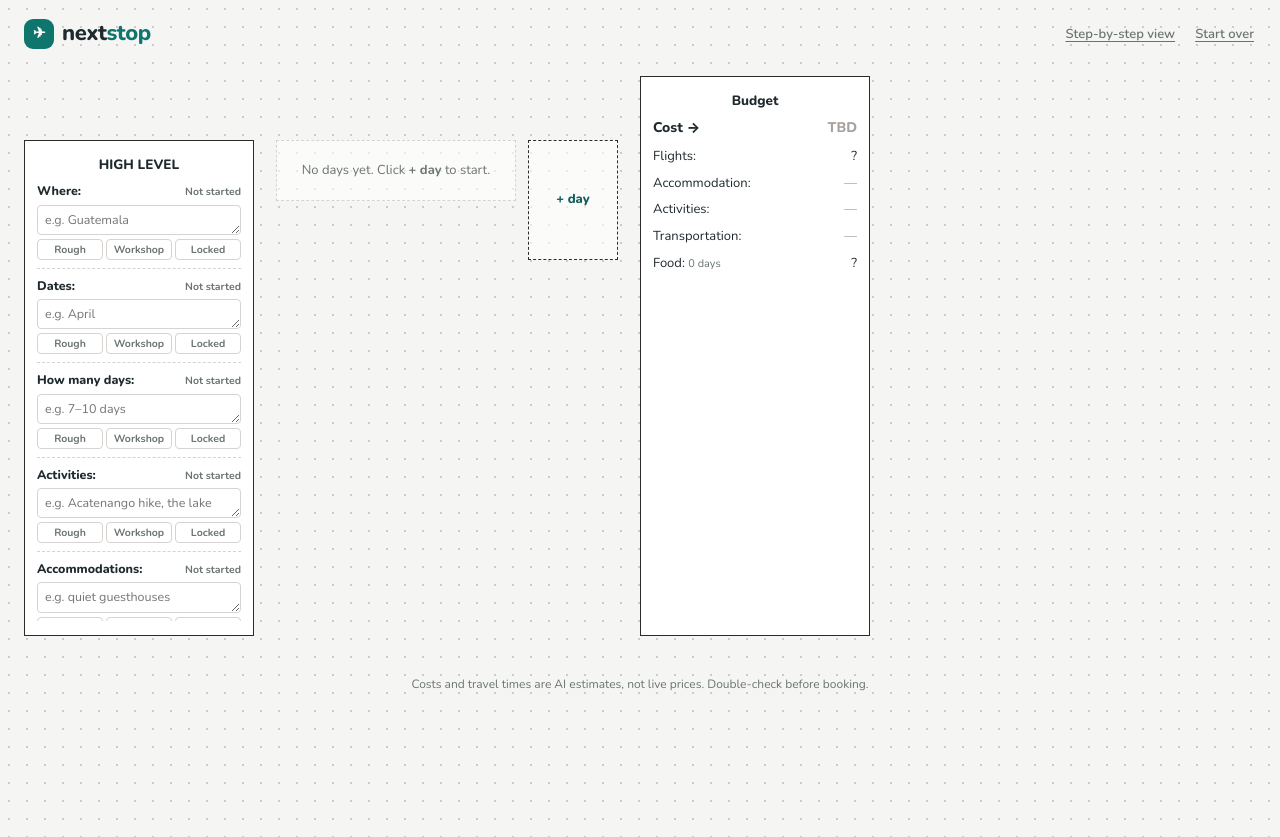
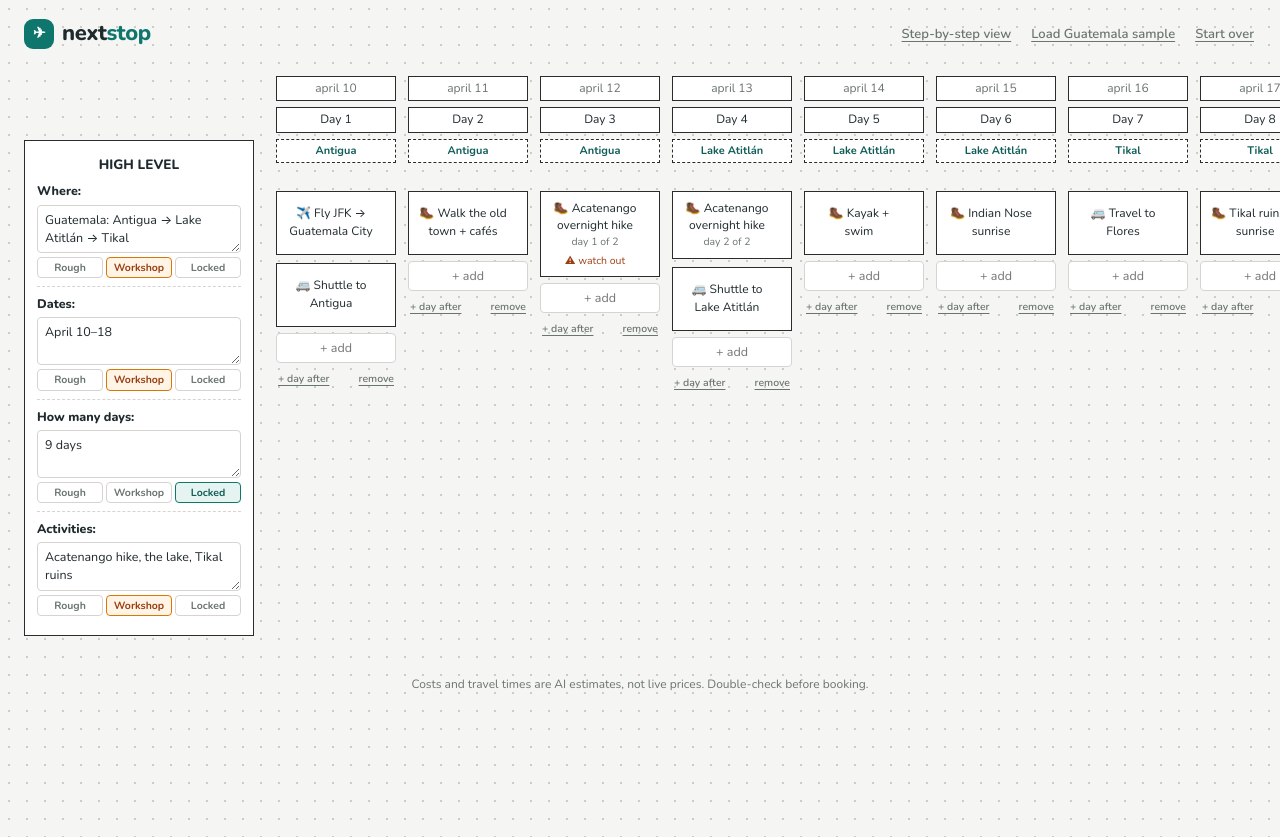
Before and after one commit to building-with-ai-f26/cp4449-project1, a Flask app: page /calendar in a window 1280 px wide. Shown: the top 837 px of the page. Run offline with Flask 3, Linux system fonts and the light colour scheme.

Commit message:
Calendar: dummy Guatemala trip (shown on first visit, or via 'Load Guatemala sample')
Co-Authored-By: Claude Opus 5.5 <noreply@anthropic.com>

```diff
--- a/templates/calendar.html
+++ b/templates/calendar.html
@@ -127,6 +127,7 @@
     <div class="logo"><span class="logo-mark" aria-hidden="true">✈︎</span><div>next<span>stop</span></div></div>
     <div class="header-links">
       <a class="link-btn" href="/">Step-by-step view</a>
+      <button class="link-btn" onclick="loadSample()">Load Guatemala sample</button>
       <button class="link-btn" onclick="startOver()">Start over</button>
     </div>
   </header>
@@ -166,6 +167,36 @@
     flights: null, foodPerDay: 0, suggestedDays: null,
     saved: null,       // snapshot from "Save this version", used for ripple flags
   });
+  // Dummy Guatemala trip, so there's something to look at. Shown when nothing is saved yet.
+  function samplePlan() {
+    let n = 0;
+    const it = (title, kind, leg, est_cost, extra = {}) => ({ uid: "s" + n++, id: "s" + n, part: 1, of: 1, title, kind, leg, est_cost, ...extra });
+    const hike = { id: "hike", of: 2, kind: "activity", leg: "Antigua", title: "Acatenango overnight hike",
+                   watch_out: "Gets below freezing at the top: rent a jacket" };
+    return {
+      ...emptyPlan(),
+      where: "Guatemala: Antigua → Lake Atitlán → Tikal", when: "April 10–18", length: "9 days",
+      what: "Acatenango hike, the lake, Tikal ruins", stay: "Cheap guesthouses, one lakeside", flightsNote: "From JFK, cheapest round trip",
+      budget: "~$1,200 total",
+      stages: { where: 2, dates: 2, length: 3, activities: 2, stay: 2, flights: 1, budget: 2 },
+      origin: "New York", startDate: "2027-04-10",
+      legs: { "Antigua": { nightly: 35, order: 0 }, "Lake Atitlán": { nightly: 50, order: 1 }, "Tikal": { nightly: 35, order: 2 } },
+      flights: { route: "JFK ⇄ Guatemala City", est_cost: 480 },
+      foodPerDay: 15,
+      days: [
+        { items: [it("Fly JFK → Guatemala City", "flight", "Antigua", 0), it("Shuttle to Antigua", "transport", "Antigua", 30)] },
+        { items: [it("Walk the old town + cafés", "activity", "Antigua", 20)] },
+        { items: [{ ...hike, uid: "h1", part: 1, est_cost: 90 }] },
+        { items: [{ ...hike, uid: "h2", part: 2, est_cost: 0 }, it("Shuttle to Lake Atitlán", "transport", "Lake Atitlán", 25)] },
+        { items: [it("Kayak + swim", "activity", "Lake Atitlán", 25)] },
+        { items: [it("Indian Nose sunrise", "activity", "Lake Atitlán", 15)] },
+        { items: [it("Travel to Flores", "transport", "Tikal", 60)] },
+        { items: [it("Tikal ruins at sunrise", "activity", "Tikal", 50)] },
+        { items: [it("Fly home", "flight", "Tikal", 0)] },
+      ],
+    };
+  }
+
   let plan = load();
   let nextId = Date.now();
   const uid = () => String(nextId++);
@@ -180,7 +211,7 @@
 
   function load() {
     try { const s = JSON.parse(localStorage.getItem(STORE)); if (s && Array.isArray(s.days)) return { ...emptyPlan(), ...s, stages: s.stages || {} }; } catch (e) {}
-    return emptyPlan();
+    return samplePlan();
   }
   function save() { try { localStorage.setItem(STORE, JSON.stringify(plan)); } catch (e) {} }
   function showError(msg) { $("error").innerHTML = msg ? `<div class="error">${esc(msg)}</div>` : ""; }
@@ -257,7 +288,7 @@
         return `
         <div class="topic">
           <div class="topic-head"><span class="lbl">${label}:</span><span class="topic-state">${st ? "" : "Not started"}</span></div>
-          ${box(field, ph, 1)}
+          ${box(field, ph, 2)}
           <div class="stages">${[1, 2, 3].map(n => `<button class="s${n} ${st === n ? "on" : ""}" title="${STAGE_NAME[n]}"
             onclick="setStage('${key}', ${n})">${STAGE_SHORT[n]}</button>`).join("")}</div>
         </div>`;
@@ -360,6 +391,12 @@
     render();
   }
 
+  function loadSample() {
+    plan = samplePlan();
+    renderStatic();
+    render();
+  }
+
   function startOver() {
     plan = emptyPlan();
     renderStatic();
```
